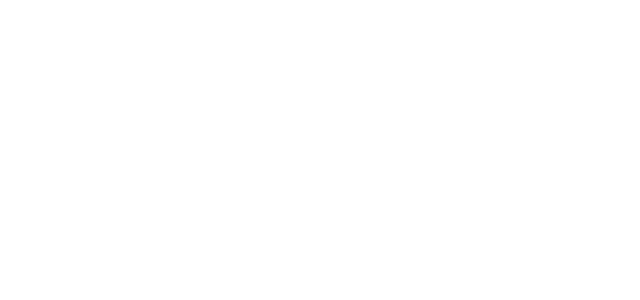
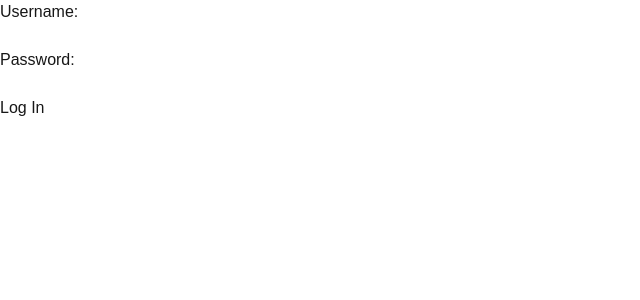
Before and after one commit to cavalier08/cursed-dating-app, a Next.js app: page / in a window 1280 px wide. Shown: the top 300 px of the page, without its empty margins (0-640 px from the left). Built offline with nearby package versions, Linux system fonts and the light colour scheme.

Commit message:
Add connection to placeholder login page

```diff
--- a/src/app/page.tsx
+++ b/src/app/page.tsx
@@ -1,9 +1,11 @@
 import Image from "next/image";
+import login from "../pages/login";
+import Login from "../pages/login";
 
 export default function Home() {
   return (
     <div>
-
+      <Login></Login>
     </div>
   );
 }
--- a/src/pages/login.tsx
+++ b/src/pages/login.tsx
@@ -0,0 +1,16 @@
+import Link from "next/link";
+
+export default function Login() {
+  return (
+    <div>
+        <p>Username:</p>
+        <input type="text"></input>
+        <p>Password:</p>
+        <input type="text"></input>
+        <Link
+            href={"/pages/matches.tsx"}>
+            <p>Log In</p>
+        </Link>
+    </div>
+  );
+}
```
